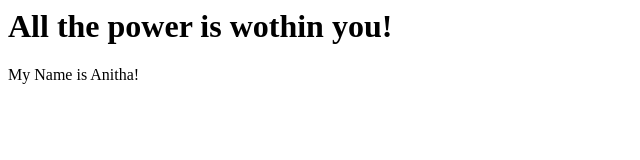
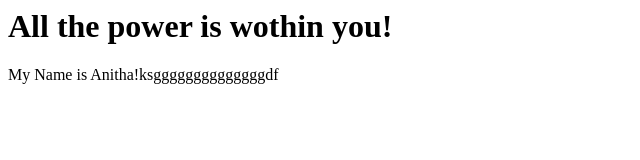
Before and after one commit to Anitha-Learn46/firstgitrepo, a plain HTML site: page index.html in a window 1280 px wide. Shown: the whole page, without its empty margins (0-640 px from the left). Drawn offline with Linux system fonts and the light colour scheme.

Commit message:
added qoote

```diff
--- a/index.html
+++ b/index.html
@@ -2,6 +2,6 @@
 <body>
 <H1> All the power is wothin you!</h1>
 <p>
-My Name is Anitha!</p>
+My Name is Anitha!ksggggggggggggggdf</p>
 </body>
 </html>
```
